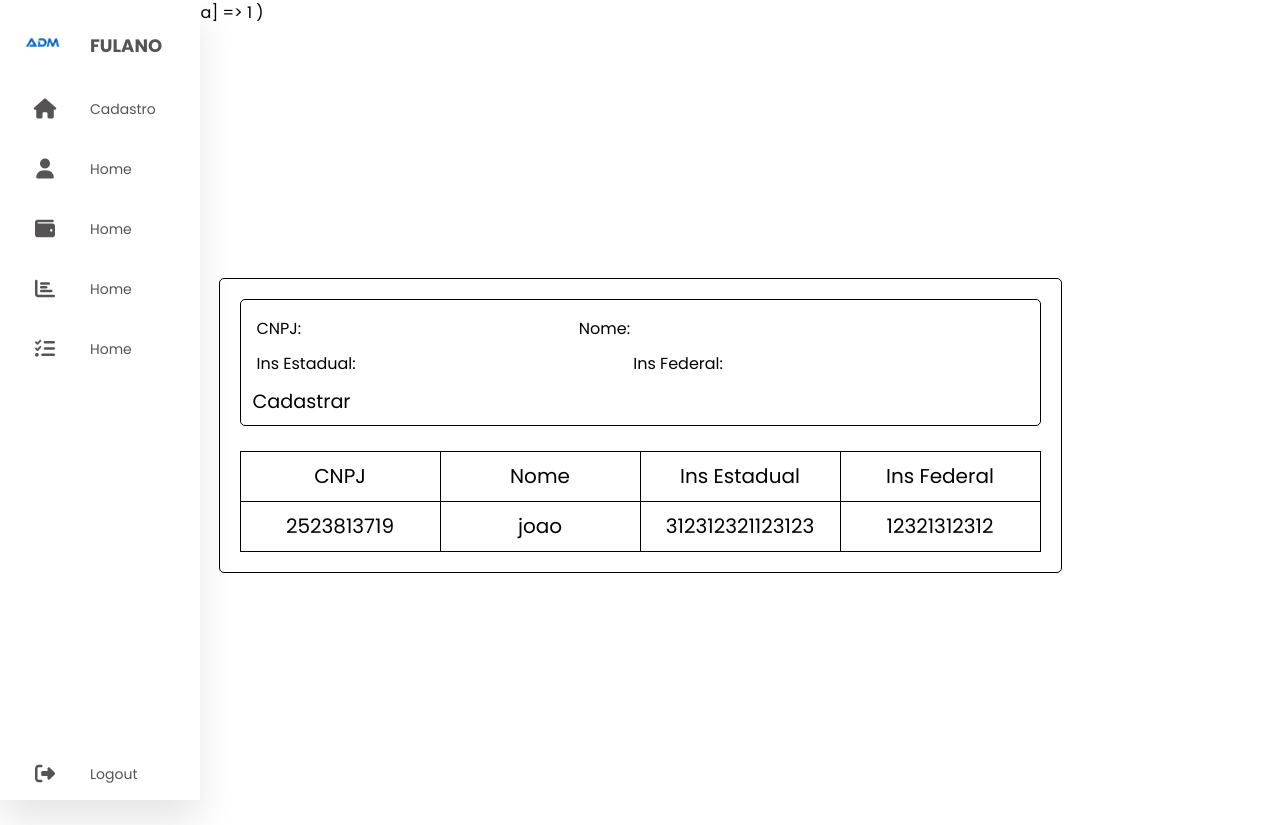
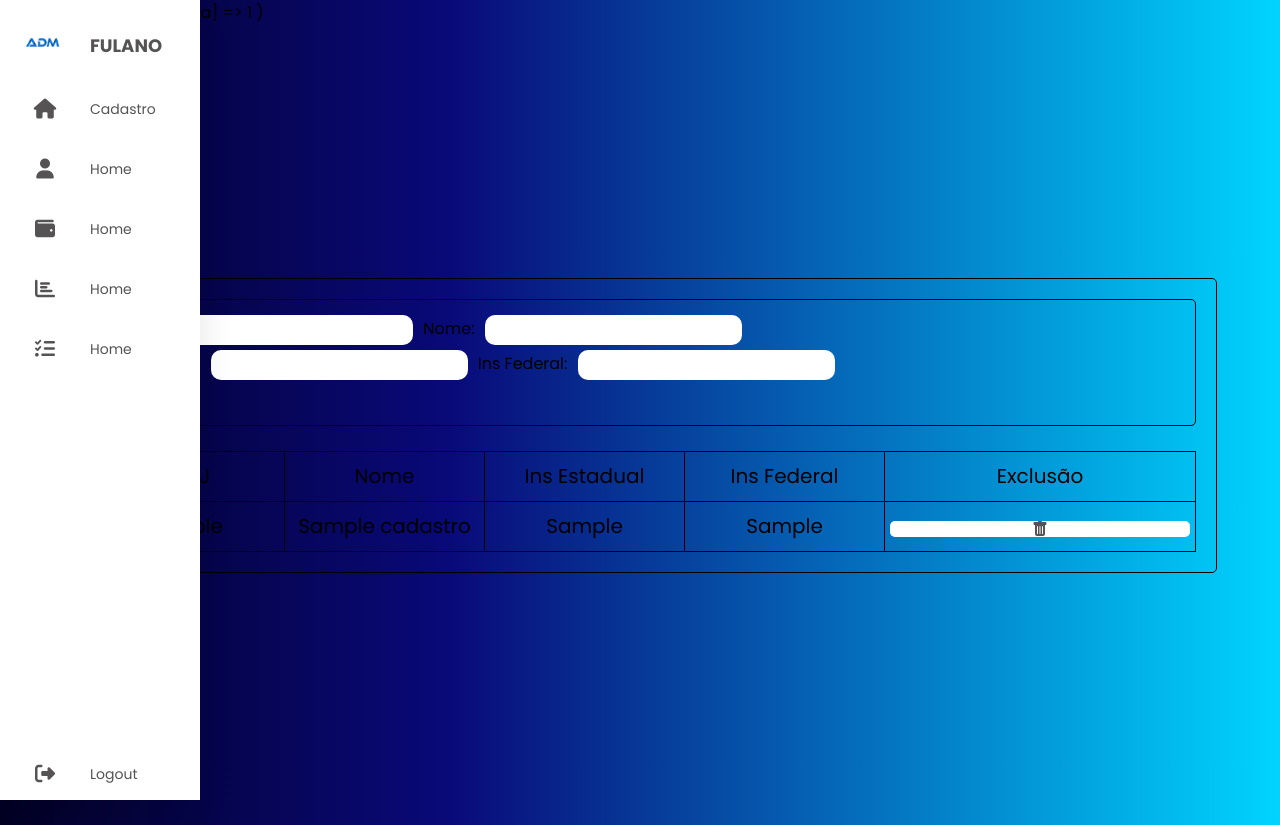
Before and after one commit to gaaahbriel/admSis, a PHP site: page /cadastro.php in a window 1280 px wide. Run offline with PHP 8.4, Linux system fonts and the light colour scheme; the visitor is signed in with stand-in values (Sample User, id 1); tables that the repository leaves empty or names only in its code hold one stand-in row (values such as "Sample post").

Commit message:
Cadastro de dados no banco, busca de dados no banco, exclusão de linhas no banco

```diff
--- a/cadastro/cadastro.css
+++ b/cadastro/cadastro.css
@@ -9,6 +9,12 @@
     box-sizing: border-box;
     font-family: "Poppins", sans-serif;
 }
+
+body{
+    background: rgb(2,0,36);
+    background: linear-gradient(90deg, rgba(2,0,36,1) 0%, rgba(9,9,121,1) 35%, rgba(0,212,255,1) 100%);
+}
+
 
 nav{
     position: absolute;
--- a/cadastro/cadastro.php
+++ b/cadastro/cadastro.php
@@ -1,4 +1,5 @@
 <?php
+include('../connect.php');
 session_start();
 print_r($_SESSION);
 if((!isset($_SESSION['email']) == true) and (!isset($_SESSION['senha']) == true)){
@@ -8,6 +9,10 @@ if((!isset($_SESSION['email']) == true) and (!isset($_SESSION['senha']) == true)
 }else {
     $logado = $_SESSION['email'];
 }
+
+$sql = "SELECT * from cadastro;";
+
+$result = $conn -> query($sql);
 
 ?>
 
@@ -31,7 +36,7 @@ if((!isset($_SESSION['email']) == true) and (!isset($_SESSION['senha']) == true)
                     <span class="nav-item">Fulano</span>
                 </a>
             </li>
-            <li><a href="/admsis/cadastro/cadastro.html">
+            <li><a href="/admsis/cadastro/cadastro.php">
                 <i class="fas fa-home"></i>
                 <span class="nav-item">Cadastro</span>
             </a></li>
@@ -59,17 +64,17 @@ if((!isset($_SESSION['email']) == true) and (!isset($_SESSION['senha']) == true)
         </ul>
     </nav>
     <div class="wrapper">
-        <form action="">
+        <form action="enviarcadastro.php" method="POST">
             <fieldset>
                 <label for="">CNPJ:</label>
-                <input type="text">
+                <input type="text" name="cnpj" id="cnpj" required>
                 <label for="">Nome:</label>
-                <input type="text">
+                <input type="text" name="nome" id="nome" required>
                 <br>
                 <label for="">Ins Estadual:</label>
-                <input type="text">
+                <input type="text" name="ins_est" id="ins_est" required>
                 <label for="">Ins Federal:</label>
-                <input type="text">
+                <input type="text" name="ins_fed" id="ins_fed" required>
                 <br>
                 <input value="Cadastrar" class="btn" type="submit">
             </fieldset>
@@ -81,15 +86,31 @@ if((!isset($_SESSION['email']) == true) and (!isset($_SESSION['senha']) == true)
                             <td>Nome</td>
                             <td>Ins Estadual</td>
                             <td>Ins Federal</td>
+                            <td>Exclusão</td>
                         </tr>
                     </thead>
                     <tbody>
-                        <tr>
-                            <td>2523813719</td>
-                            <td>joao</td>
-                            <td>312312321123123</td>
-                            <td>12321312312</td>
-                        </tr>
+                        <?php
+                            if($result -> num_rows > 0){
+                                while($row = $result->fetch_assoc()){
+                                    echo "<tr>";
+                                    echo "<td>" . $row["cnpj"] . "</td>";
+                                    echo "<td>" . $row["nome"] . "</td>";
+                                    echo "<td>" . $row["ins_est"] . "</td>";
+                                    echo "<td>" . $row["ins_fed"] . "</td>";
+                                    echo "<td>
+                                    <a class='btn btn-sm btn-danger ' href='deletecadastro.php?cnpj=$row[cnpj]' >
+                                        <svg xmlns='http://www.w3.org/2000/svg' width='16' height='16' fill='currentColor' class='bi bi-trash-fill' viewBox='0 0 16 16'>
+                                            <path d='M2.5 1a1 1 0 0 0-1 1v1a1 1 0 0 0 1 1H3v9a2 2 0 0 0 2 2h6a2 2 0 0 0 2-2V4h.5a1 1 0 0 0 1-1V2a1 1 0 0 0-1-1H10a1 1 0 0 0-1-1H7a1 1 0 0 0-1 1zm3 4a.5.5 0 0 1 .5.5v7a.5.5 0 0 1-1 0v-7a.5.5 0 0 1 .5-.5M8 5a.5.5 0 0 1 .5.5v7a.5.5 0 0 1-1 0v-7A.5.5 0 0 1 8 5m3 .5v7a.5.5 0 0 1-1 0v-7a.5.5 0 0 1 1 0'/>
+                                        </svg>
+
+                                    </td>";
+                                    echo "</tr>";
+                                }
+                            }else {
+                                echo "<tr><td colspan='5'>Nenhum dado encontrado</td></tr>";
+                            }
+                        ?>
                     </tbody>
                 </table>
 
--- a/home/home.php
+++ b/home/home.php
@@ -30,7 +30,7 @@ if((!isset($_SESSION['email']) == true) and (!isset($_SESSION['senha']) == true)
                     <span class="nav-item">Fulano</span>
                 </a>
             </li>
-            <li><a href="/admsis/cadastro/cadastro.html">
+            <li><a href="/admsis/cadastro/cadastro.php">
                 <i class="fas fa-home"></i>
                 <span class="nav-item">Cadastro</span>
             </a></li>
--- a/login/logar.php
+++ b/login/logar.php
@@ -16,7 +16,7 @@ if(isset($_POST['submit']) && !empty($_POST['email']) && !empty($_POST['senha'])
     if(mysqli_num_rows($result) < 1){
         unset($_SESSION['email']);
         unset($_SESSION['senha']);
-        header("Location: ../admsis/login/login.php");
+        header("Location: ../login/login.php");
     }else{
 
         $_SESSION['email'] = $email;
```
Also changed, not shown: cadastro/deletecadastro.php (added, +18 -0 lines), cadastro/enviarcadastro.php (added, +17 -0 lines).
